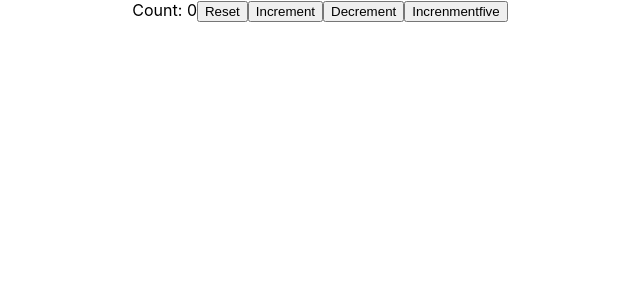
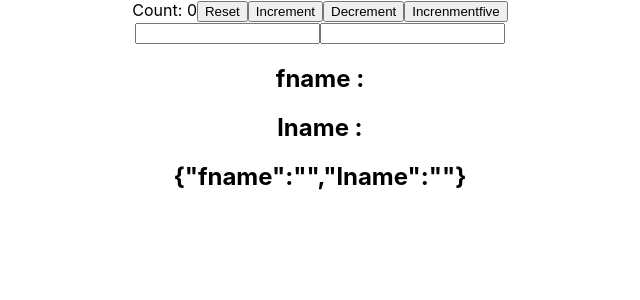
Before and after one commit to deadhit-7081/react-axios, a React (Create React App) app: page / in a window 1280 px wide. Shown: the top 300 px of the page, without its empty margins (320-960 px from the left). Built offline with nearby package versions, Linux system fonts and the light colour scheme.

Commit message:
useState With Object

```diff
--- a/src/App.js
+++ b/src/App.js
@@ -2,11 +2,13 @@ import React from 'react';
 import './App.css';
 import PostList from './components/PostList';
 import HookCounter from './components/HookCounter';
+import HooksCounterThree from './components/HookCounter3';
 
 function App() {
   return (
     <div className="App">
       <HookCounter/>
+      <HooksCounterThree/>
     </div>
   );
 }
--- /dev/null
+++ b/src/components/HookCounter3.js
@@ -0,0 +1,21 @@
+import React ,{useState} from 'react';
+
+//useState with object
+
+function HooksCounterThree()
+{
+    const [name,setname] = useState({fname:'',lname:''})
+    return(
+        <div>
+            <form>
+                <input type="text" value={name.fname} onChange={e => setname({...name , fname : e.target.value})}/>
+                <input type="text" value={name.lname} onChange={e => setname({...name,lname : e.target.value})}/>
+                <h2>fname : {name.fname}</h2>
+                <h2>lname : {name.lname}</h2>
+                <h2>{JSON.stringify(name)}</h2>
+            </form>
+        </div>
+    )
+}
+
+export default HooksCounterThree;
```
